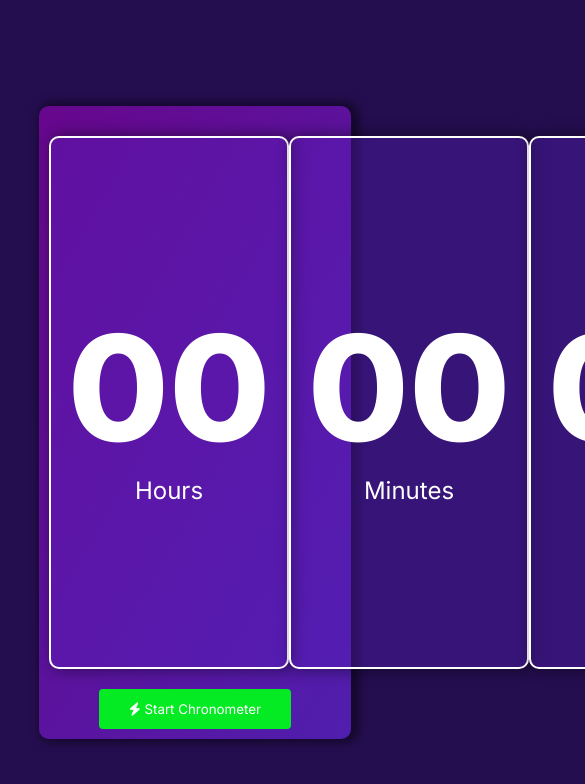
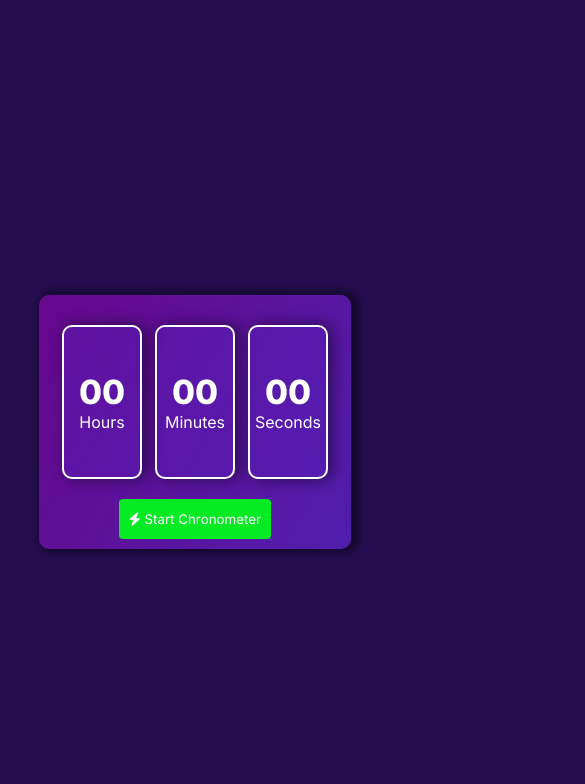
Before and after one commit to Adrwaan/simple-chronometer, a website built with Vite: page index.html in a window 390 px wide. Shown: the top 784 px of the page, 585 px wide, since content can reach past the window. Built offline with nearby package versions, Linux system fonts and the light colour scheme.

Commit message:
Setting responsivity

```diff
--- a/src/style.css
+++ b/src/style.css
@@ -57,11 +57,77 @@ body {
 .chrono-timer > h1 {
   width: 100%;
   font-weight: 800;
-  font-size: 110pt;
+  font-size: 100pt;
 }
 
 .chrono-timer > h2 {
   font-weight: 400;
+}
+
+@media (max-width: 955px) {
+  .chrono-timer {
+    width: 12.5rem;
+  }
+  .chrono-timer > h1 {
+    font-size: 80pt;
+  }
+}
+
+@media (max-width: 830px) {
+  .chrono-timer {
+    width: 11rem;
+  }
+  .chrono-timer > h1 {
+    font-size: 75pt;
+  }
+}
+
+@media (max-width: 650px) {
+  #chrono-body {
+    height: 65vh;
+  }
+  .chrono-timer {
+    width: 8rem;
+  }
+  .chrono-timer > h1 {
+    font-size: 60pt;
+  }
+}
+
+@media (max-width: 525px) {
+  #chrono-body {
+    height: 50vh;
+  }
+  .chrono-timer {
+    width: 6.5rem;
+  }
+  .chrono-timer > h1 {
+    font-size: 25pt;
+  }
+  .chrono-timer > h2 {
+    font-size: 12pt;
+  }
+}
+
+@media (max-width: 450px) {
+  #chrono-body {
+    height: 35vh;
+  }
+  .chrono-timer {
+    width: 5rem;
+  }
+  .chrono-timer > h1 {
+    font-size: 25pt;
+  }
+  .chrono-timer > h2 {
+    font-size: 12pt;
+  }
+}
+
+@media (min-height: 800px) {
+  #chrono-body {
+    height: 30vh;
+  }
 }
 
 .chrono-actions {
@@ -72,8 +138,10 @@ body {
 }
 
 .chrono-btn {
-  width: 12rem;
+  --padding: 10px;
+  width: calc(100% - var(--padding * 2));
   height: 2.5rem;
+  padding: 0 var(--padding);
   border: none;
   border-radius: 4px;
   font-weight: 500;
```
